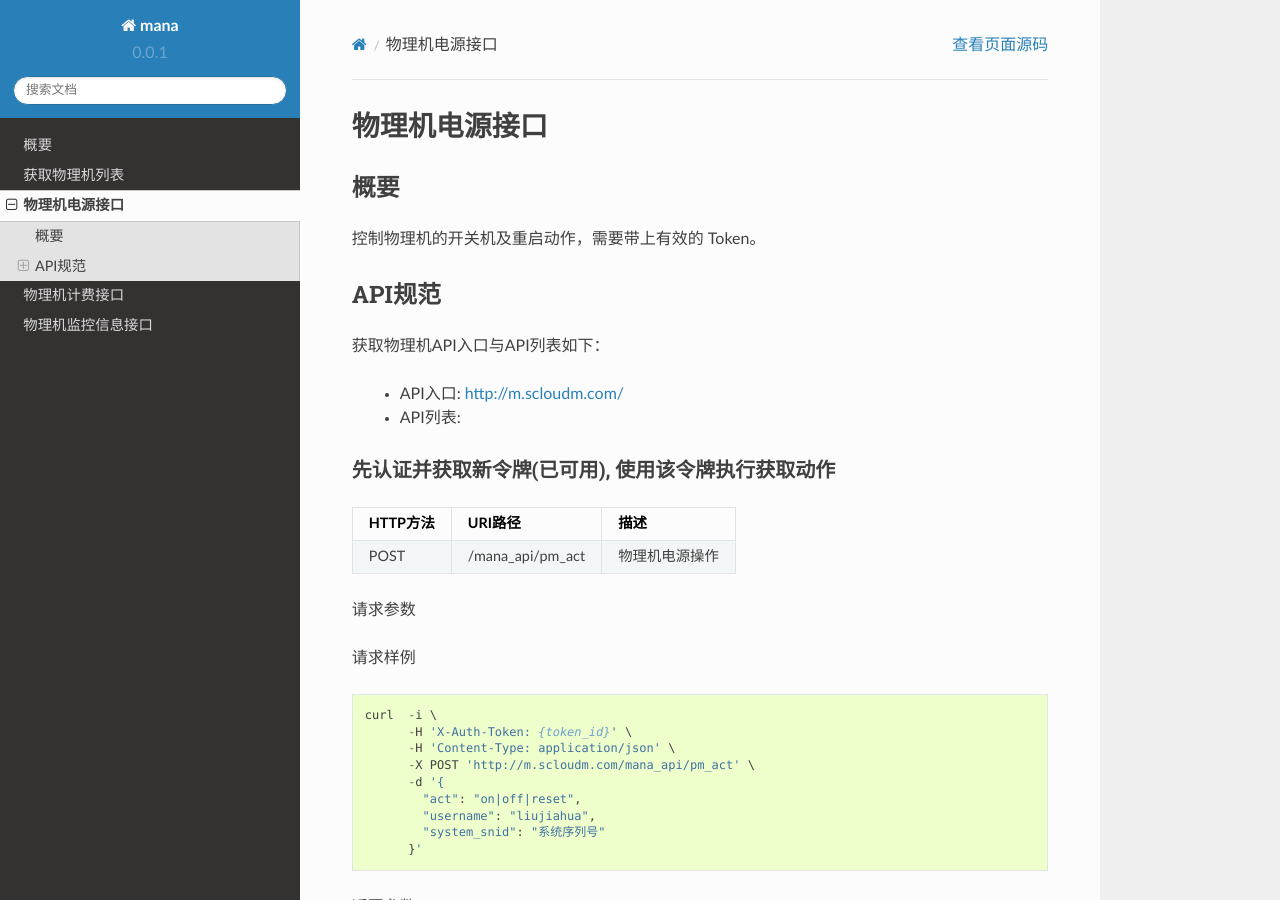
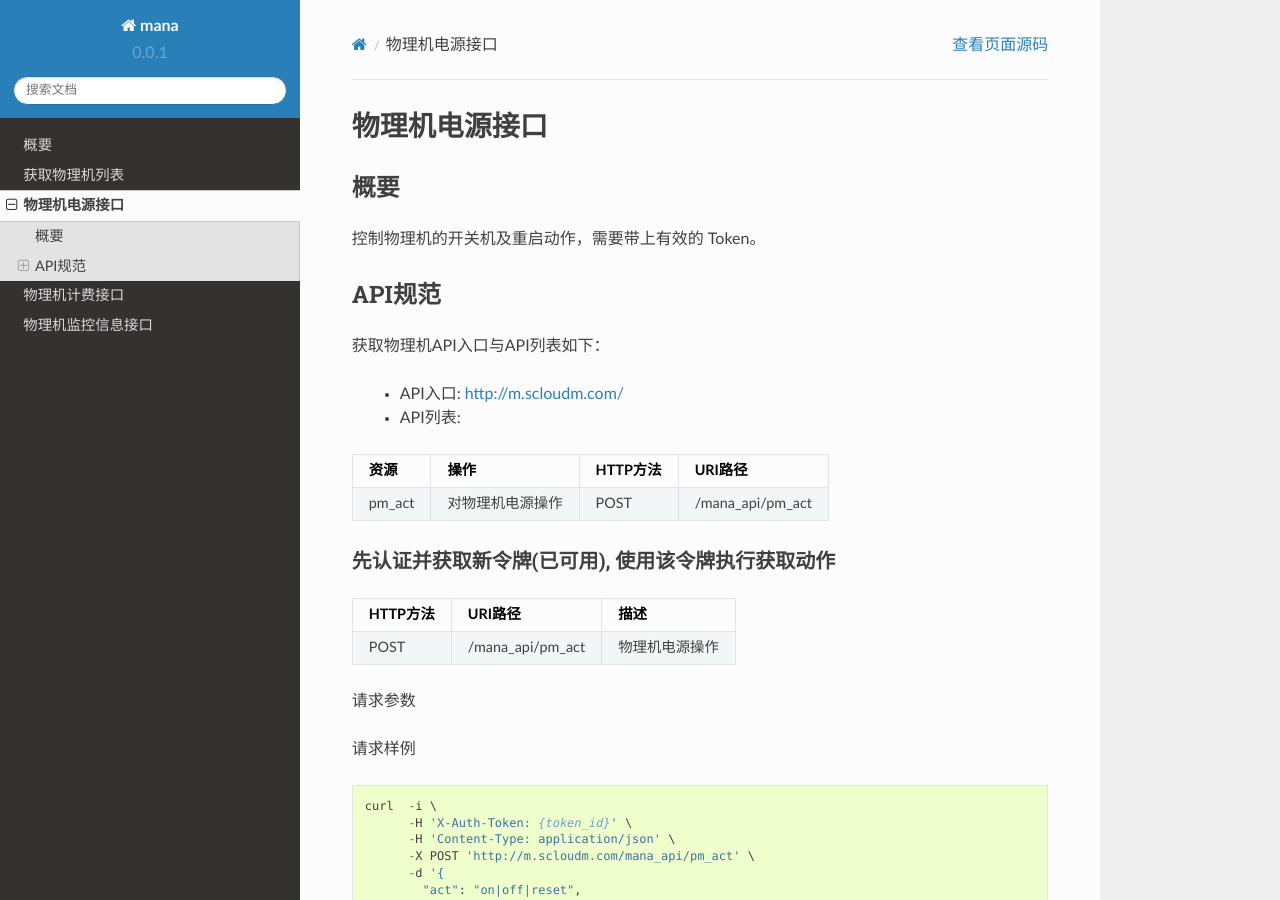
Before and after one commit to JerryDog/mana_api_doc, a Sphinx documentation site: the page built from source/pm_act.rst, in a window 1280 px wide and 900 px high. Built offline with Sphinx 7.4.7 and the Read the Docs theme 2.0.0, drawn with Linux system fonts in a browser that asks for light colours.

Commit message:
第一次

```diff
--- a/source/pm_act.rst
+++ b/source/pm_act.rst
@@ -25,9 +25,15 @@ API规范
     * API入口: http://m.scloudm.com/
     * API列表:
 
++------------------+-------------------------------+------------+--------------------------------+
+|  资源            |  操作                         |  HTTP方法  |  URI路径                       |
++==================+===============================+============+================================+
+|  pm_act          |  对物理机电源操作             |  POST      |  /mana_api/pm_act              |
++------------------+-------------------------------+------------+--------------------------------+
+
 
 先认证并获取新令牌(已可用), 使用该令牌执行获取动作
-~~~~~~~~~~~~~~~~~~~~~~~~~~~~~~~~~~~~
+~~~~~~~~~~~~~~~~~~~~~~~~~~~~~~~~~~~~~~~~~~~~~~~~~~~~~~
 
 +------------+-------------------+-----------------+
 |  HTTP方法  |  URI路径          |  描述           |
--- a/source/pm_monitor.rst
+++ b/source/pm_monitor.rst
@@ -2,7 +2,7 @@
 
 
 物理机监控信息接口
-====================
+==========================
 
 .. toctree::
    :maxdepth: 2
@@ -11,7 +11,7 @@
 
 
 概要
---------------------
+--------------------------
 
 获取物理机的监控信息，第一个直接返回 HTML，第二个返回指定监控项的 json 数据，HTML 页面中
 已默认处理好这个 json，无需 Token。
@@ -35,7 +35,7 @@ API规范
 +---------------------------------------------------------+-------------------------------+------------+
 
 查看指定机器的监控页面
---------------------------------------
+---------------------------------------
 
 
 +------------+---------------------------+-----------------+
```
Also changed, not shown: source/pm.rst (+6 -1 lines).
